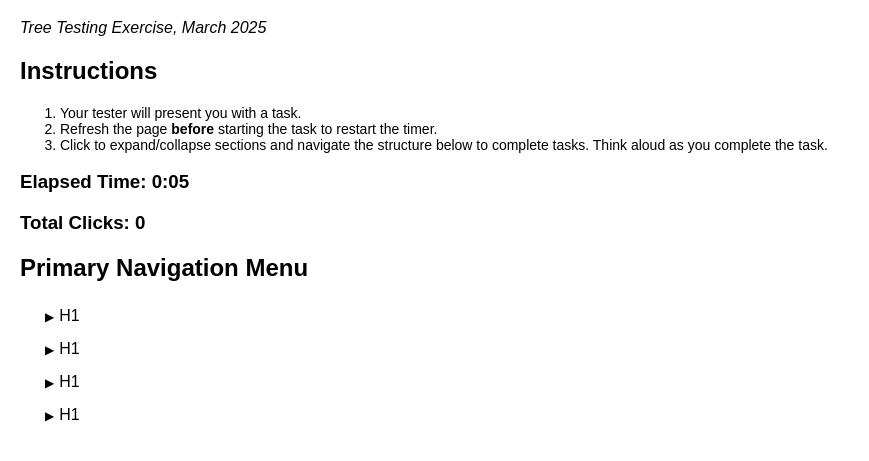
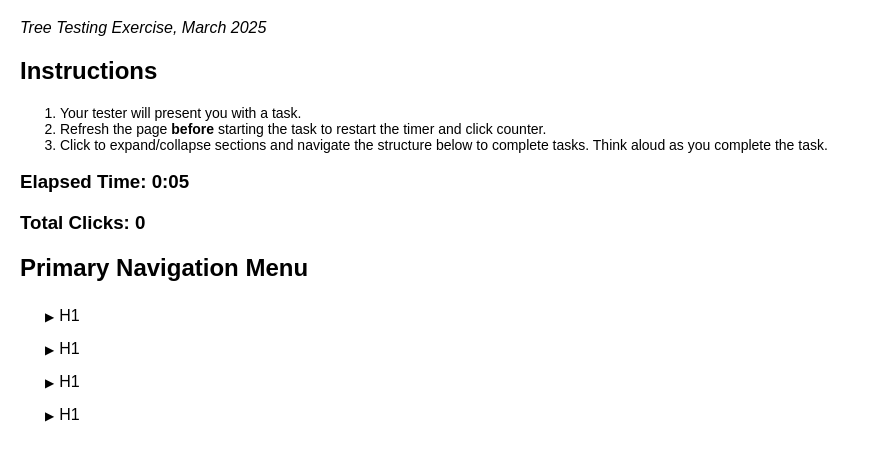
Before and after one commit to jboca93/jboca93.github.io, a plain HTML site: page infocenter.html in a window 1280 px wide. Shown: the part 61-522 px from the top of the page, without its empty margins (0-869 px from the left). Drawn offline with Linux system fonts and the light colour scheme.

Commit message:
updated instructions to specify refresh to restart click counter

```diff
--- a/infocenter.html
+++ b/infocenter.html
@@ -56,7 +56,7 @@
       <h2>Instructions</h2>
     <span style="font-size:14px;"><ol>
     <li>Your tester will present you with a task.</li>
-        <li>Refresh the page <strong>before</strong> starting the task to restart the timer.</li>
+        <li>Refresh the page <strong>before</strong> starting the task to restart the timer and click counter.</li>
         <li>Click to expand/collapse sections and navigate the structure below to complete tasks. Think aloud as you complete the task.</li>
 
 
```
Also changed, not shown: template.html (+1 -1 lines).
